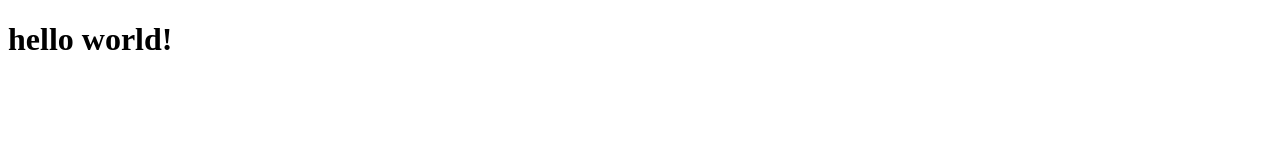
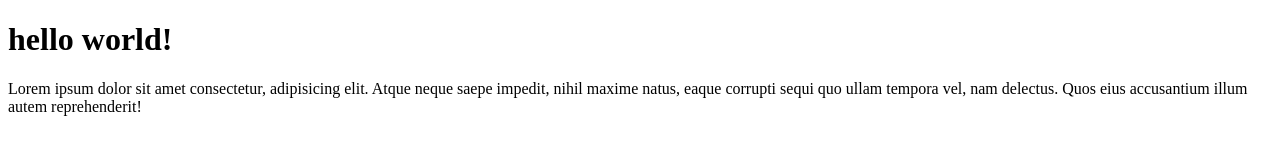
Before and after one commit to rois-unisnu/rois-git-test, a plain HTML site: page index.html in a window 1280 px wide. Drawn offline with Linux system fonts and the light colour scheme.

Commit message:
menambahkan paragraph

```diff
--- a/index.html
+++ b/index.html
@@ -8,5 +8,6 @@
 </head>
 <body>
     <h1>hello world!</h1>
+    <p>Lorem ipsum dolor sit amet consectetur, adipisicing elit. Atque neque saepe impedit, nihil maxime natus, eaque corrupti sequi quo ullam tempora vel, nam delectus. Quos eius accusantium illum autem reprehenderit!</p>
 </body>
 </html>
```
